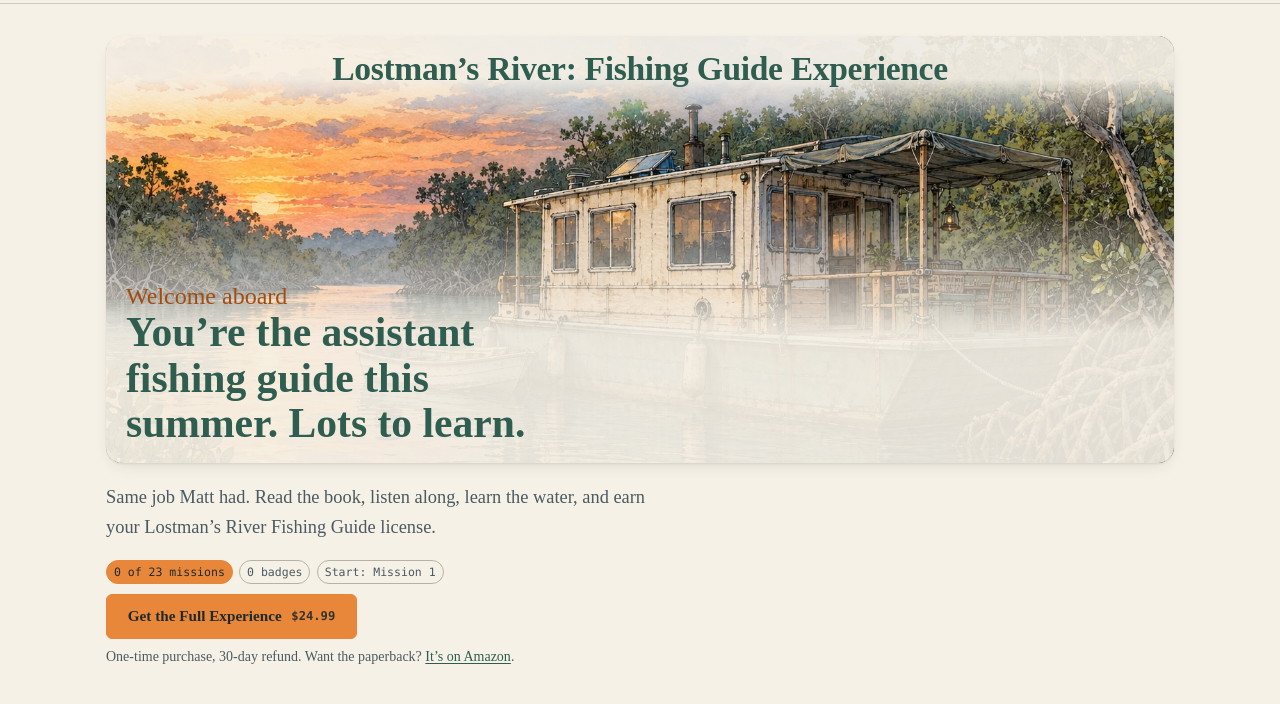
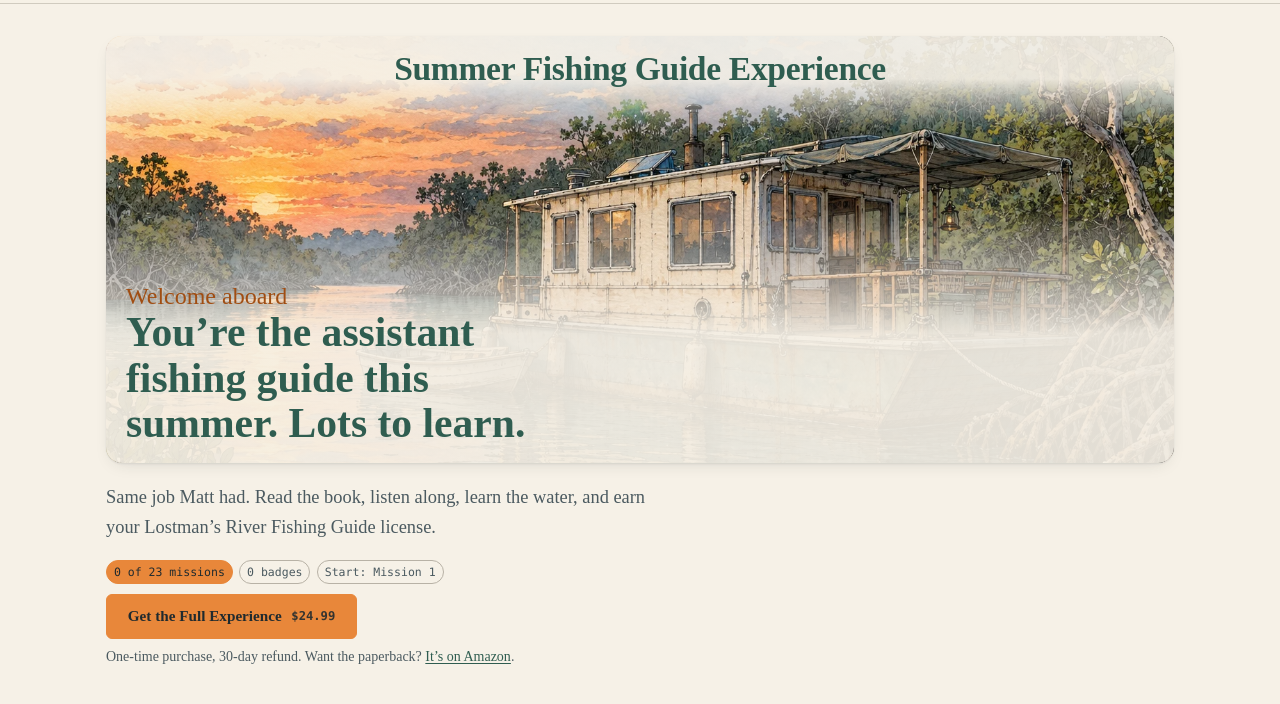
Before and after one commit to mckillopcreative/lostmans-river-companion, an Astro site: page /app in a window 1280 px wide. Shown: the part 53-757 px from the top of the page. Built offline with nearby package versions, Linux system fonts and the light colour scheme; Astro itself is replaced by a stand-in of ours; no server answers.

Commit message:
Banner heading: Summer Fishing Guide Experience
Co-Authored-By: Claude Fable 5.1 <noreply@anthropic.com>

```diff
--- a/src/components/ExperienceBanner.astro
+++ b/src/components/ExperienceBanner.astro
@@ -20,7 +20,7 @@ const Title = as;
   hero && (
     <div class:list={['app-banner', cls]}>
       <Image src={hero} alt="A houseboat moored in the mangroves at dusk, a skiff tied alongside" width={1600} sizes="(min-width: 1200px) 1140px, 96vw" loading="eager" />
-      <Title class="app-banner-title">Lostman’s River: Fishing Guide Experience</Title>
+      <Title class="app-banner-title">Summer Fishing Guide Experience</Title>
       <div class="app-banner-text">
         <p class="eyebrow">Welcome aboard</p>
         <p class="app-banner-line">You’re the assistant fishing guide this summer. Lots to learn.</p>
--- a/src/pages/app/index.astro
+++ b/src/pages/app/index.astro
@@ -48,7 +48,7 @@ const art = (t: Tile) => artImage('tiles', t.id) ?? (t.art ? artImage(t.art[0],
     <div class="wrap-wide app-hero-grid">
       <div>
         {!hero && <p class="eyebrow">Welcome aboard</p>}
-        {!hero && <h1>Lostman’s River: Fishing Guide Experience</h1>}
+        {!hero && <h1>Summer Fishing Guide Experience</h1>}
         {!hero && <p class="app-banner-line">You’re the assistant fishing guide this summer. Lots to learn.</p>}
         <p class="lede">Same job Matt had. Read the book, listen along, learn the water, and earn your Lostman’s River Fishing Guide license.</p>
         <div class="progress" role="group" aria-label="Your progress">
```
